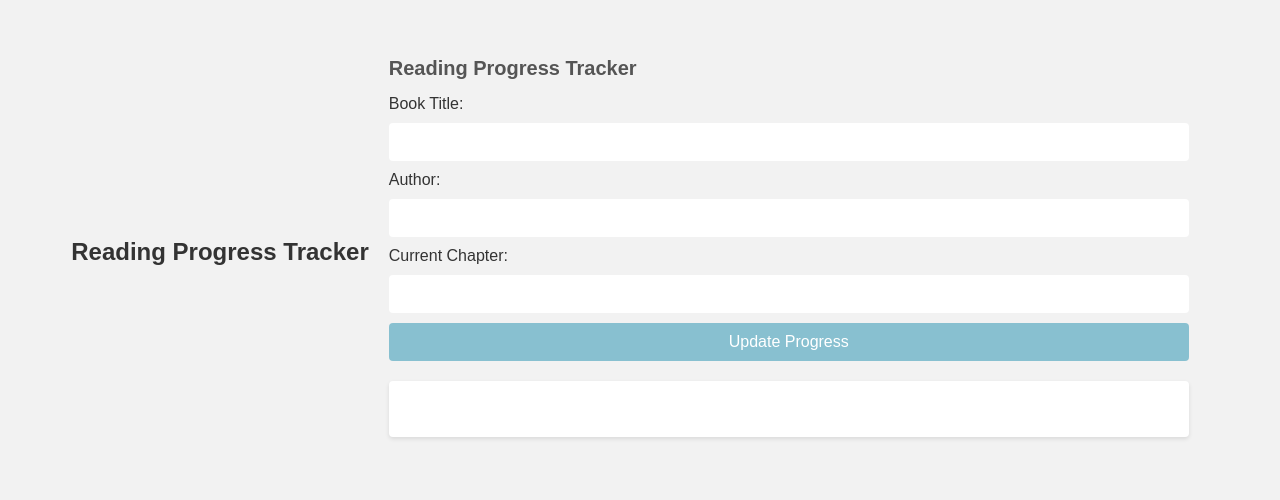
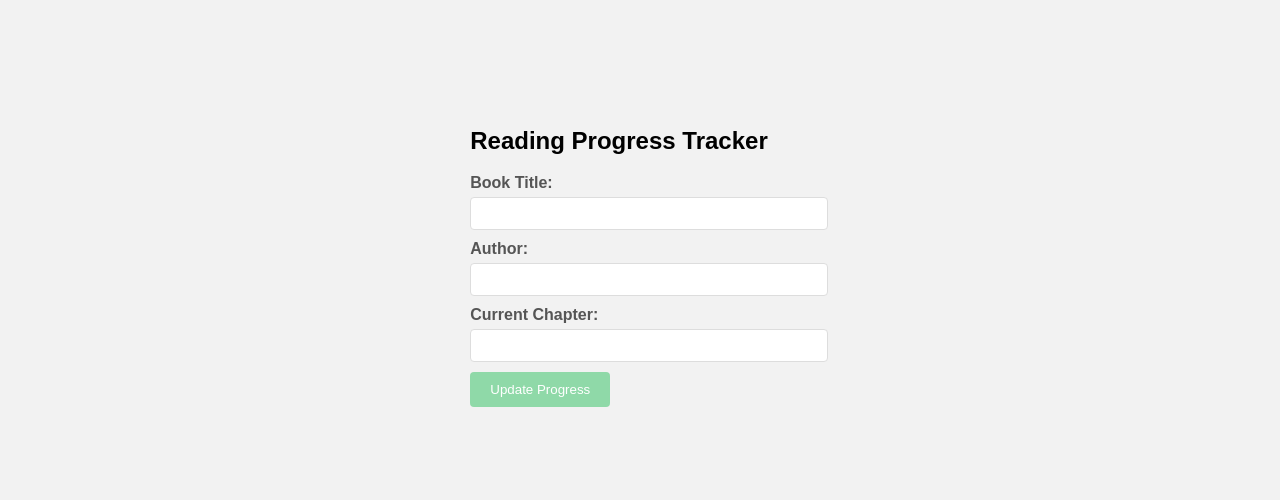
Before and after one commit to t1js/reading-tracker, a plain HTML site: page index.html in a window 1280 px wide. Shown: the part 133-633 px from the top of the page. Drawn offline with Linux system fonts and the light colour scheme.

Commit message:
design edits

```diff
--- a/index.html
+++ b/index.html
@@ -8,7 +8,6 @@
 </head>
 <body>
   <header>
-    <h1>Reading Progress Tracker</h1>
   </header>
   <main>
 
--- a/styles.css
+++ b/styles.css
@@ -1,110 +1,102 @@
-/* Reset default styles */
-body, h1, h2, form, input, textarea, select, button {
+/* Styles for Reading Progress Tracker */
+
+body {
+    font-family: Arial, sans-serif;
+    background-color: #f2f2f2;
     margin: 0;
     padding: 0;
-    border: none;
-    font-family: Arial, sans-serif;
-    box-sizing: border-box;
-  }
-
-  /* Set a background color and center the content */
-  body {
-    background-color: #f2f2f2;
     display: flex;
     justify-content: center;
     align-items: center;
     min-height: 100vh;
   }
 
-  /* Set maximum width for the main content */
-  main {
-    max-width: 800px;
-    width: 100%;
+  .container {
+    width: 400px;
     padding: 20px;
+    background-color: #fff;
+    box-shadow: 0 2px 4px rgba(0, 0, 0, 0.1);
   }
 
-  /* Style the header */
-  header {
+  h1 {
+    color: #333;
     text-align: center;
-    margin-bottom: 30px;
   }
 
-  header h1 {
-    font-size: 24px;
-    color: #333;
-  }
-
-  /* Style the sections */
-  section {
-    margin-bottom: 40px;
-  }
-
-  section h2 {
-    font-size: 20px;
-    color: #555;
-    margin-bottom: 15px;
-  }
-
-  /* Style the forms */
-  form {
-    display: grid;
-    gap: 10px;
+  .form-group {
+    margin-bottom: 20px;
   }
 
   label {
-    font-size: 16px;
-    color: #333;
+    font-weight: bold;
+    display: block;
+    margin-bottom: 5px;
+    color: #555;
   }
 
   input[type="text"],
-  input[type="number"],
-  textarea,
-  select {
-    padding: 10px;
-    font-size: 16px;
+  input[type="number"] {
+    width: 100%;
+    padding: 8px;
+    margin-bottom: 10px; /* Add space between input fields */
+    border: 1px solid #ddd;
     border-radius: 4px;
-    background-color: #fff;
-  }
-
-  textarea {
-    resize: vertical;
   }
 
   button {
     padding: 10px 20px;
-    font-size: 16px;
+    background-color: #a7d8d1;
+    color: #fff;
+    border: none;
     border-radius: 4px;
-    background-color: #88c0d0;
-    color: #fff;
     cursor: pointer;
   }
 
   button:hover {
-    background-color: #4299e1;
+    background-color: #86b9b2;
   }
 
-  /* Style the progress display and review log display */
-  #progress-display,
-  #review-log-display {
+  #book-progress-list {
     margin-top: 20px;
-    background-color: #fff;
-    padding: 20px;
-    border-radius: 4px;
-    box-shadow: 0 2px 4px rgba(0, 0, 0, 0.1);
+    padding: 0;
+    list-style-type: none;
   }
 
-  /* Style the dynamically populated progress and review items */
-  .progress-item,
-  .review-item {
+  #book-progress-list li {
+    background-color: #f5f5f5;
+    padding: 10px;
     margin-bottom: 10px;
+    border-radius: 4px;
   }
 
-  .progress-item span,
-  .review-item span {
+  #book-progress-list li span {
     font-weight: bold;
+    color: #333;
   }
 
-  /* Additional styling for specific elements */
-  #rating {
-    width: 100px;
+  /* Custom pastel color palette */
+  body {
+    --color-primary: #8fd9a8;
+    --color-secondary: #ffb6b9;
+    --color-accent: #d4a5a5;
   }
+
+  .container {
+    background-color: var(--color-secondary);
+  }
+
+  h1 {
+    color: var(--color-primary);
+  }
+
+  button {
+    background-color: var(--color-primary);
+  }
+
+  button:hover {
+    background-color: var(--color-accent);
+  }
+
+  #book-progress-list li {
+    background-color: var(--color-accent);
+  }
```
